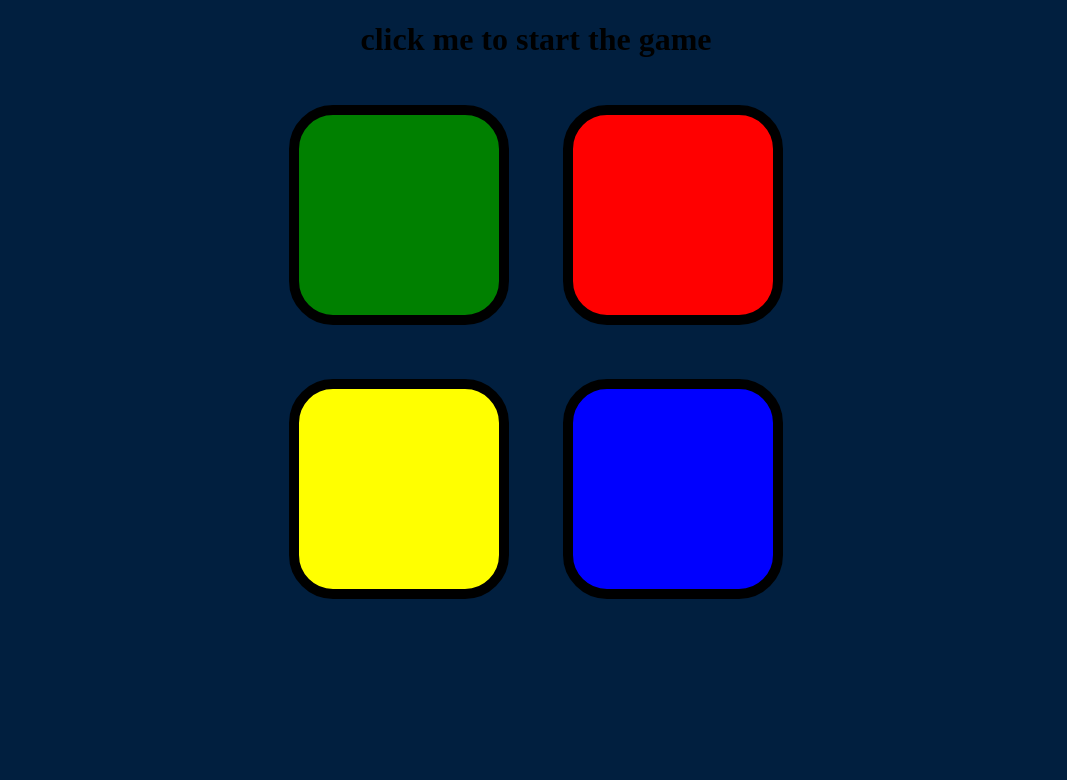
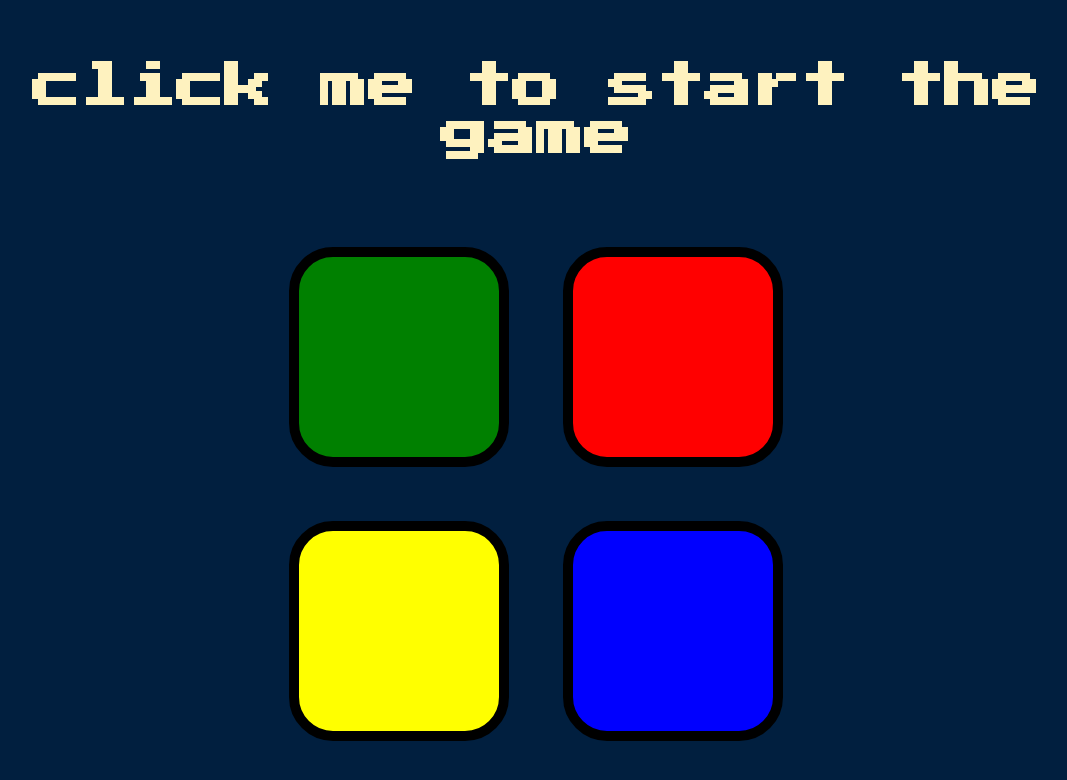
Before and after one commit to komielHmadih/Simon-Game, a plain HTML site: page index.html in a window 1280 px wide. Shown: the whole page, without its empty margins (104-1171 px from the left). Drawn offline with nearby package versions, Linux system fonts and the light colour scheme.

Commit message:
update styles.css

```diff
--- a/styles.css
+++ b/styles.css
@@ -3,7 +3,7 @@ body {
   background-color: #011F3F;
 }
 
-#level-title {
+.head{
   font-family: 'Press Start 2P', cursive;
   font-size: 3rem;
   margin:  5%;
```
